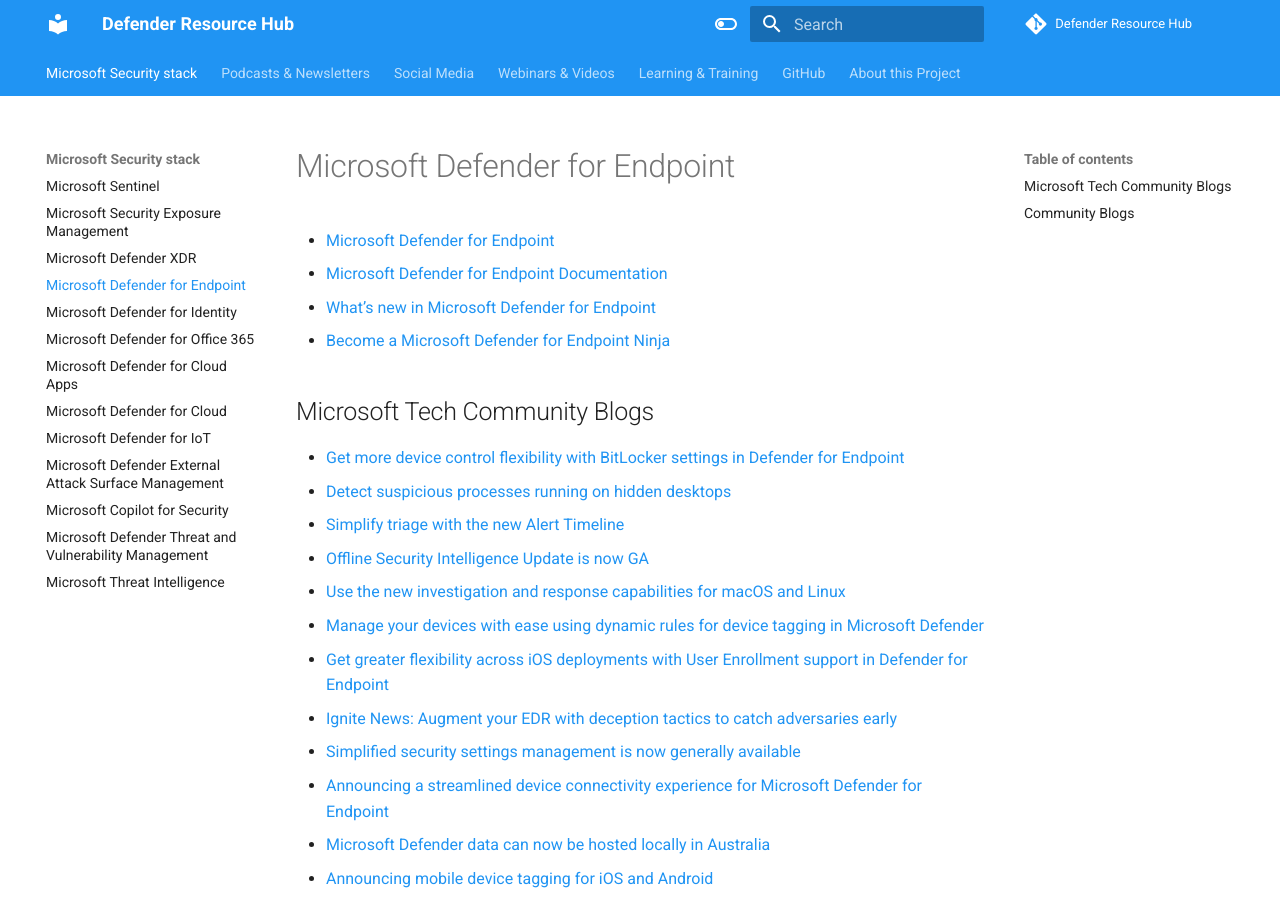
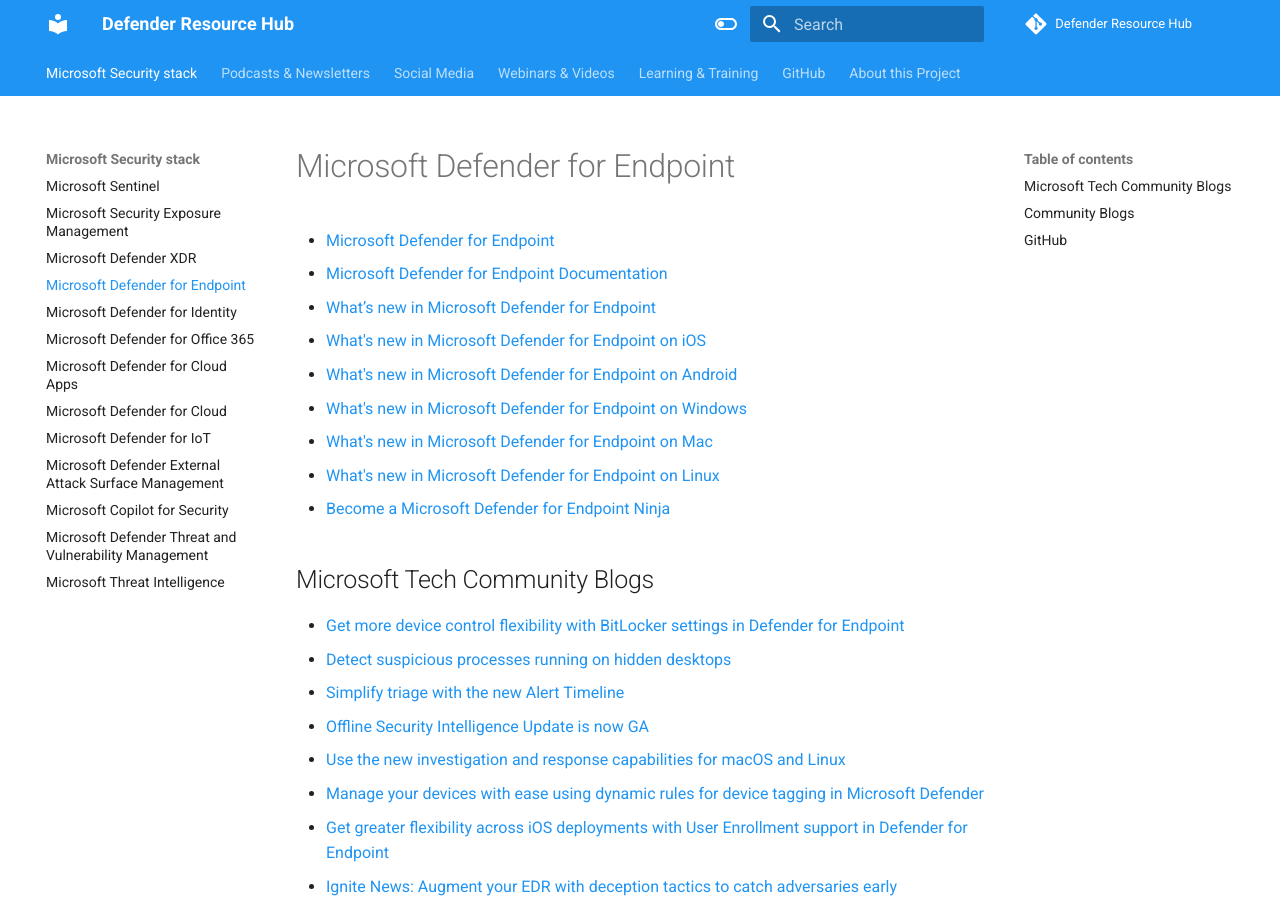
Before and after one commit to alexverboon/DefenderResourceHub, an MkDocs documentation site: the page built from docs/mde.md, in a window 1280 px wide and 900 px high. Built offline with MkDocs 1.6.1 and Material for MkDocs 9.7.7, drawn with Linux system fonts in a browser that asks for light colours; comment, search, counter and statistics services are not loaded; some of the changed text lies outside the part shown.

Commit message:
Update July 13

```diff
--- a/docs/mde.md
+++ b/docs/mde.md
@@ -3,6 +3,11 @@
 - [Microsoft Defender for Endpoint](https://www.microsoft.com/en-us/security/business/endpoint-security/microsoft-defender-endpoint)
 - [Microsoft Defender for Endpoint Documentation](https://learn.microsoft.com/en-us/defender-endpoint/)
 - [What’s new in Microsoft Defender for Endpoint](https://learn.microsoft.com/en-us/defender-endpoint/whats-new-in-microsoft-defender-endpoint)
+- [What's new in Microsoft Defender for Endpoint on iOS](https://learn.microsoft.com/en-us/defender-endpoint/ios-whatsnew#network-protection)
+- [What's new in Microsoft Defender for Endpoint on Android](https://learn.microsoft.com/en-us/defender-endpoint/android-whatsnew)
+- [What's new in Microsoft Defender for Endpoint on Windows](https://learn.microsoft.com/en-us/defender-endpoint/windows-whatsnew)
+- [What's new in Microsoft Defender for Endpoint on Mac](https://learn.microsoft.com/en-us/defender-endpoint/mac-whatsnew)
+- [What's new in Microsoft Defender for Endpoint on Linux](https://learn.microsoft.com/en-us/defender-endpoint/linux-whatsnew)
 - [Become a Microsoft Defender for Endpoint Ninja](https://techcommunity.microsoft.com/t5/microsoft-defender-for-endpoint/microsoft-defender-for-endpoint-ninja-training-august-2021/ba-p/2611623)
 
 ## Microsoft Tech Community Blogs
@@ -243,9 +248,12 @@
 
 ## Community Blogs
 
+- [Defender for Endpoint, Windows Servers Migration from Configmgr to MDE Management](https://timbeer.com/defender-from-configmgr-to-mde/)
+- [USB Security Using Microsoft Defender for Endpoint](https://timbeer.com/usb-security-using-microsoft-defender-for-endpoint/)
+- [Stack Your Deception: Stacking MDE Deception Rules with Thinkst Canarytokens](https://attackthesoc.com/posts/stacking-your-deception/)
+- [MDE | Deception](https://derkvanderwoude.medium.com/mde-deception-fe8ba2ae8422)
 - [Keeping an eye on WSL through Microsoft Defender for Endpoint](https://www.michalos.net/2024/06/25/keeping-an-eye-on-wsl-through-microsoft-defender-for-endpoint/)
 - [Isolated an Endpoint? Automate tag adding and notifications](https://www.michalos.net/2024/02/20/isolated-an-endpoint-automate-tag-adding-and-notifications/)
-- [MDE | Deception](https://derkvanderwoude.medium.com/mde-deception-fe8ba2ae8422)
 - [Microsoft Defender for Endpoint on AWS: Part 3](https://blog.lightspin.io/microsoft-defender-for-endpoint-on-aws-part-3)
 - [Microsoft Defender for Endpoint on AWS: Part 2](https://blog.lightspin.io/microsoft-defender-for-endpoint-on-aws-part-2)
 - [Detecting RMM tools using Microsoft Defender for Endpoint](https://www.michalos.net/2023/11/27/detecting-rmm-tools-using-microsoft-defender-for-endpoint/)
@@ -300,3 +308,8 @@
 - [Gundog](https://emptydc.com/2021/02/25/gundog/)
 - [Microsoft Defender — Detect Hidden Windows Run](https://medium.com/@theoraclewrites/microsoft-defender-detect-hidden-windows-runs-1c8094e072c7)
 - [Detecting SolarWinds SUNBURST IOC, from Microsoft Defender for Endpoint and Azure Sentinel](https://www.kustoking.com/detecting-solarwinds-sunburst-ioc-from-microsoft-defender-for-endpoint-and-azure-sentinel/)
+
+## GitHub
+
+- [MDE_Signature_Update_Detection.ps](https://github.com/ugurkocde/Intune/blob/main/Defender%20for%20Endpoint/MDE_Signature_Update_Detection.ps1)
+- [DefenderMAPS](https://github.com/alexverboon/DefenderMAPS)
```
Also changed, not shown: docs/mdeasm.md (+4 -0 lines), docs/mdxdr.md (+5 -0 lines), docs/social.md (+1 -0 lines).
